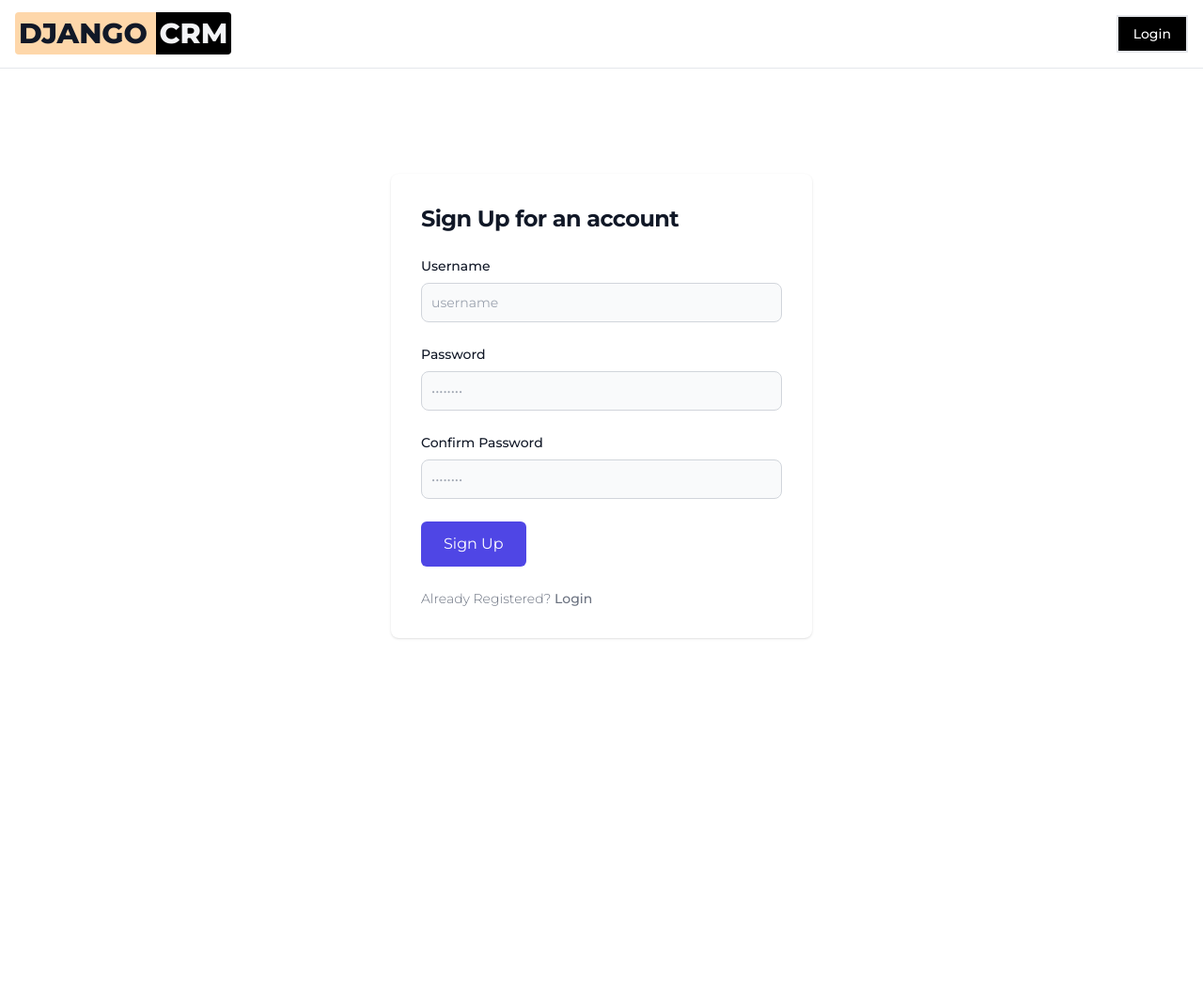
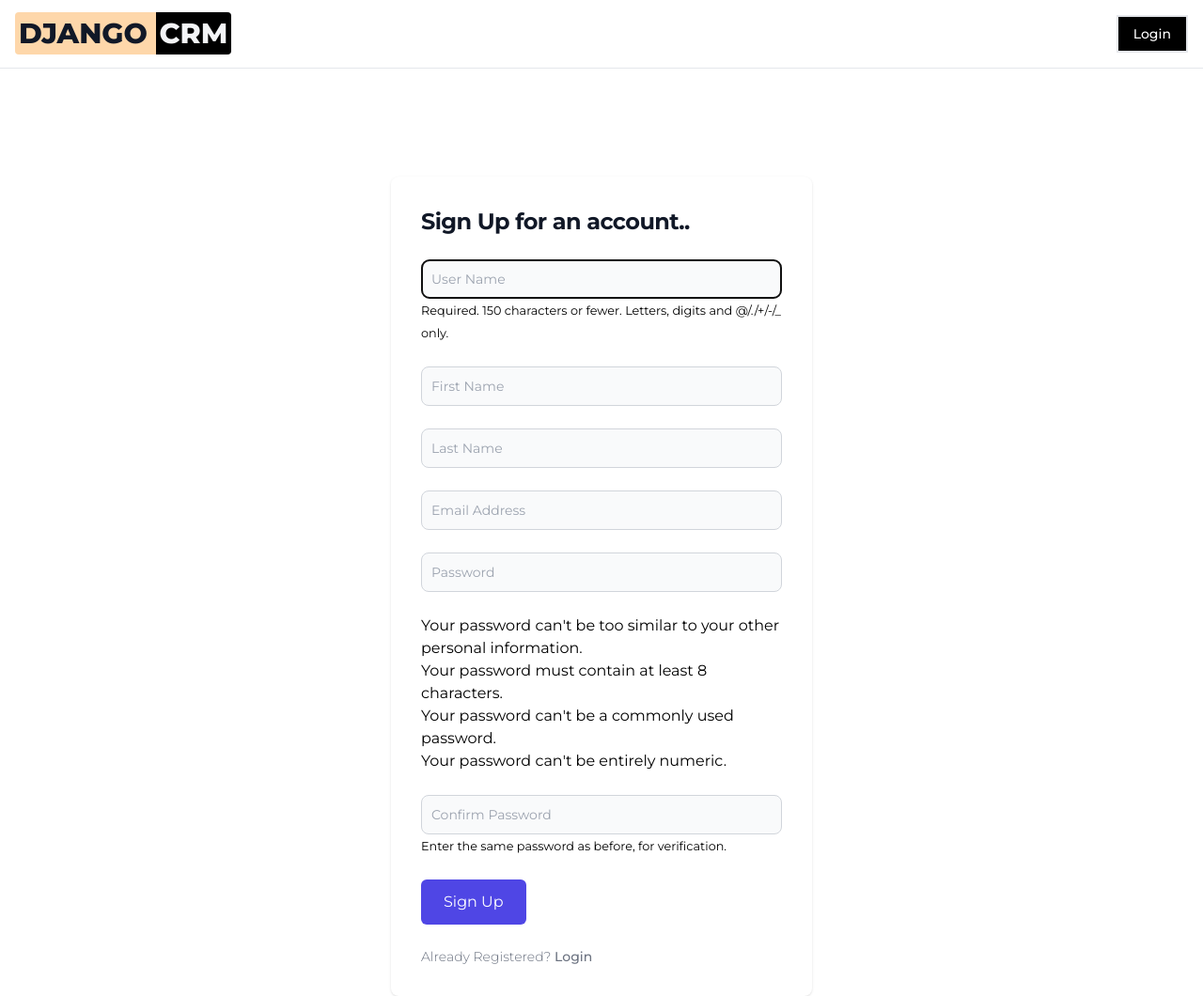
Before and after one commit to kathiravanvellaisamy/crm-django, a Django app: page /register/ in a window 1280 px wide. Shown: the whole page at 94% size. Before the commit the page ends 680 px from the top, so only its background shows below. Run offline with Django 4.2, Linux system fonts and the light colour scheme; some libraries are stand-ins or nearby versions.

Commit message:
creadted register page

```diff
--- a/website/forms.py
+++ b/website/forms.py
@@ -3,25 +3,27 @@ from django.contrib.auth.models import User
 from django import forms
 
 class SignUpForm(UserCreationForm):
-    email = forms.EmailField(label="",widget=forms.TextInput(attrs={'class':'py-3 px-6 rounded-md border border-gray-500','placeholder':'Email Address'}))
-    first_name= forms.CharField(label="",max_length=100, widget=forms.TextInput(attrs={'class':'py-3 px-6 rounded-md border border-gray-500','placeholder':'First Name'}))
-    last_name= forms.CharField(label="",max_length=100,widget=forms.TextInput(attrs={'class':'py-3 px-6 rounded-md border border-gray-500','placeholder':'Last Name'}))
+    email = forms.EmailField(label="",widget=forms.TextInput(attrs={'class':'bg-gray-50 border border-gray-300 text-gray-900 sm:text-sm rounded-lg focus:ring-primary-600 focus:border-primary-600 block w-full p-2.5 dark:bg-gray-700 dark:border-gray-600 dark:placeholder-gray-400 dark:text-white dark:focus:ring-blue-500 dark:focus:border-blue-500','placeholder':'Email Address'}))
+    first_name= forms.CharField(label="",max_length=100, widget=forms.TextInput(attrs={'class':'bg-gray-50 border border-gray-300 text-gray-900 sm:text-sm rounded-lg focus:ring-primary-600 focus:border-primary-600 block w-full p-2.5 dark:bg-gray-700 dark:border-gray-600 dark:placeholder-gray-400 dark:text-white dark:focus:ring-blue-500 dark:focus:border-blue-500','placeholder':'First Name'}))
+    last_name= forms.CharField(label="",max_length=100,widget=forms.TextInput(attrs={'class':'bg-gray-50 border border-gray-300 text-gray-900 sm:text-sm rounded-lg focus:ring-primary-600 focus:border-primary-600 block w-full p-2.5 dark:bg-gray-700 dark:border-gray-600 dark:placeholder-gray-400 dark:text-white dark:focus:ring-blue-500 dark:focus:border-blue-500','placeholder':'Last Name'}))
 
     class Meta:
         model = User
-        fields = ('usename','first_name','last_name','email','password1','password2')
+        fields = ('username','first_name','last_name','email','password1','password2')
 
     def __init__(self, *args, **kwargs):
         super(SignUpForm, self).__init__(*args, **kwargs)
-        self.fields['username'].widget.attrs['class'] = 'py-3 px-6 rounded-md border border-gray-500'
+        self.fields['username'].widget.attrs['class'] = 'bg-gray-50 border border-gray-300 text-gray-900 sm:text-sm rounded-lg focus:ring-primary-600 focus:border-primary-600 block w-full p-2.5 dark:bg-gray-700 dark:border-gray-600 dark:placeholder-gray-400 dark:text-white dark:focus:ring-blue-500 dark:focus:border-blue-500'
         self.fields['username'].widget.attrs['placeholder'] = 'User Name'
         self.fields['username'].label = ''
         self.fields['username'].help_text = '<span class="form-text text-muted"><small>Required. 150 characters or fewer. Letters, digits and @/./+/-/_ only.</small></span>'
-        self.fields['password1'].widget.attrs['class'] = 'py-3 px-6 rounded-md border border-gray-500'
+
+        self.fields['password1'].widget.attrs['class'] = 'bg-gray-50 border border-gray-300 text-gray-900 sm:text-sm rounded-lg focus:ring-primary-600 focus:border-primary-600 block w-full p-2.5 dark:bg-gray-700 dark:border-gray-600 dark:placeholder-gray-400 dark:text-white dark:focus:ring-blue-500 dark:focus:border-blue-500'
         self.fields['password1'].widget.attrs['placeholder'] = 'Password'
         self.fields['password1'].label = ''
         self.fields['password1'].help_text = '<ul class="form-text text-muted small"><li>Your password can\'t be too similar to your other personal information.</li><li>Your password must contain at least 8 characters.</li><li>Your password can\'t be a commonly used password.</li><li>Your password can\'t be entirely numeric.</li></ul>'
-        self.fields['password2'].widget.attrs['class'] = 'py-3 px-6 rounded-md border border-gray-500'
+
+        self.fields['password2'].widget.attrs['class'] = 'bg-gray-50 border border-gray-300 text-gray-900 sm:text-sm rounded-lg focus:ring-primary-600 focus:border-primary-600 block w-full p-2.5 dark:bg-gray-700 dark:border-gray-600 dark:placeholder-gray-400 dark:text-white dark:focus:ring-blue-500 dark:focus:border-blue-500'
         self.fields['password2'].widget.attrs['placeholder'] = 'Confirm Password'
         self.fields['password2'].label = ''
         self.fields['password2'].help_text = '<span class="form-text text-muted"><small>Enter the same password as before, for verification.</small></span>'
--- a/website/templates/register.html
+++ b/website/templates/register.html
@@ -8,25 +8,26 @@
       {{ message }}
     </div>
     {% endfor %} {% endif %}
-      <div class="mt-10 md:mt-0 lg:mt-0 w-full bg-white rounded-lg shadow dark:border md:mt-0 sm:max-w-md xl:p-0 dark:bg-gray-800 dark:border-gray-700">
+      <div class="mt-10 md:mt-0 lg:mt-96 w-full bg-white rounded-lg shadow dark:border md:mt-0 sm:max-w-md xl:p-0 dark:bg-gray-800 dark:border-gray-700">
           <div class="p-6 space-y-4 md:space-y-6 sm:p-8">
               <h1 class="text-xl font-bold leading-tight tracking-tight text-gray-900 md:text-2xl dark:text-white">
-                  Sign Up for an account
+                  Sign Up for an account..
               </h1>
-              <form class="space-y-4 md:space-y-6" method="post" action="{% url 'login' %}">
+              <form class="space-y-4 md:space-y-6" method="post" action="">
                   {% csrf_token %}
-                <div>
-                      <label for="email" class="block mb-2 text-sm font-medium text-gray-900 dark:text-white">Username</label>
-                      <input type="text" name="username"   class="bg-gray-50 border border-gray-300 text-gray-900 sm:text-sm rounded-lg focus:ring-primary-600 focus:border-primary-600 block w-full p-2.5 dark:bg-gray-700 dark:border-gray-600 dark:placeholder-gray-400 dark:text-white dark:focus:ring-blue-500 dark:focus:border-blue-500" placeholder="username" required="">
-                  </div>
-                  <div>
-                      <label for="password" class="block mb-2 text-sm font-medium text-gray-900 dark:text-white">Password</label>
-                      <input type="password" name="password"   placeholder="••••••••" class="bg-gray-50 border border-gray-300 text-gray-900 sm:text-sm rounded-lg focus:ring-primary-600 focus:border-primary-600 block w-full p-2.5 dark:bg-gray-700 dark:border-gray-600 dark:placeholder-gray-400 dark:text-white dark:focus:ring-blue-500 dark:focus:border-blue-500" required="">
-                  </div>
-                  <div>
-                      <label for="password" class="block mb-2 text-sm font-medium text-gray-900 dark:text-white">Confirm Password</label>
-                      <input type="password" name="password"   placeholder="••••••••" class="bg-gray-50 border border-gray-300 text-gray-900 sm:text-sm rounded-lg focus:ring-primary-600 focus:border-primary-600 block w-full p-2.5 dark:bg-gray-700 dark:border-gray-600 dark:placeholder-gray-400 dark:text-white dark:focus:ring-blue-500 dark:focus:border-blue-500" required="">
-                  </div>
+
+                  {% if form.errors %}
+                        <div class="bg-red-500 text-white p-3 rounded-md m-2 ">
+                            {% for field in form %}
+                                {% if field.errors %}
+                                    {{ field.errors }}
+                                {% endif %}
+                            {% endfor %}
+
+                        </div>
+                  {% endif %}
+
+                  {{ form.as_p }}
                    <button type="submit" class="bg-indigo-600 text-white py-3 px-6 rounded-md hover:bg-indigo-800">Sign Up</button>
 
                   <p class="text-sm font-light text-gray-500 dark:text-gray-400">
--- a/website/views.py
+++ b/website/views.py
@@ -1,6 +1,7 @@
 from django.shortcuts import render,redirect
 from django.contrib.auth import authenticate,login,logout
 from django.contrib import messages
+from .forms import SignUpForm
 
 # Create your views here.
 def home(request):
@@ -29,4 +30,19 @@ def logout_user(request):
     return redirect('home')
 
 def register(request):
-    return render(request,'register.html',{})
+    if request.method == 'POST':
+        form = SignUpForm(request.POST)
+        if form.is_valid():
+            form.save()
+            # Authenticate and login
+            username = form.cleaned_data['username']
+            password = form.cleaned_data['password1']
+            user = authenticate(username=username, password=password)
+            login(request,user)
+            messages.success(request,"All done!")
+            return redirect('dashboard')
+    else:
+        form = SignUpForm()
+        return render(request,'register.html',{'form':form})
+
+    return render(request,'register.html',{'form':form})
```
